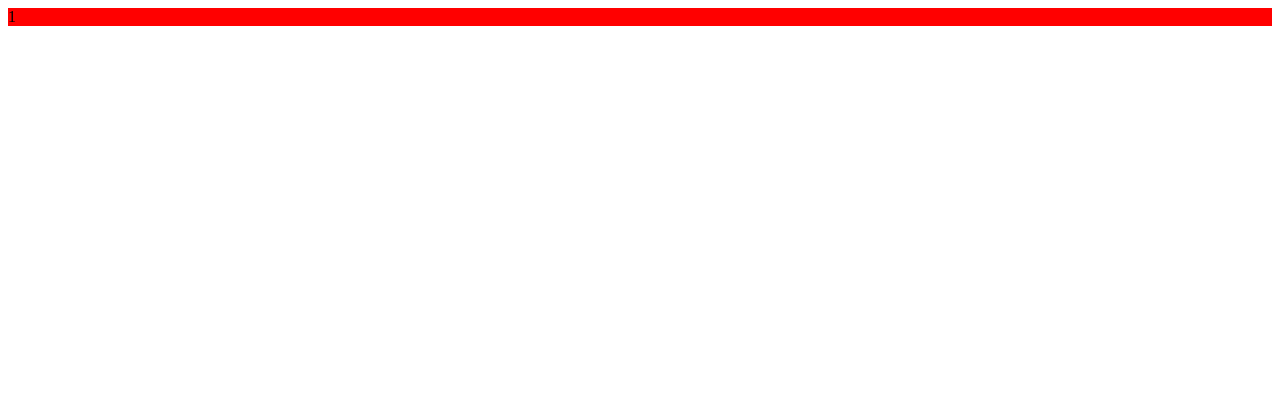
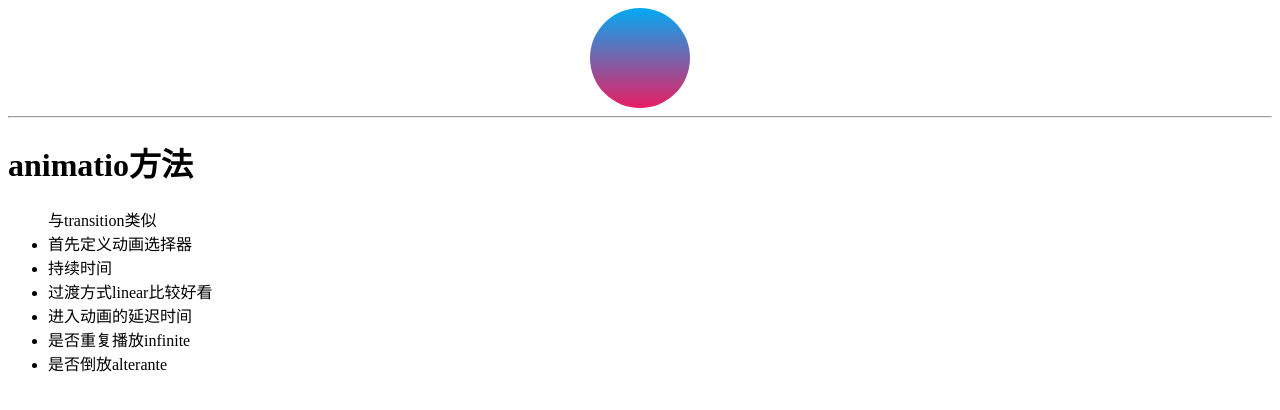
Before and after one commit to zpliu1126/javascripteProject, a plain HTML site: page css/animal/index.html in a window 1280 px wide. Drawn offline with Linux system fonts and the light colour scheme.

Commit message:
气泡旋转

```diff
--- a/css/animal/index.html
+++ b/css/animal/index.html
@@ -6,7 +6,22 @@
 </head>
 <body>
 <div class="container">
-	<div id="demo1">1</div>
+	<div id="demo1"></div>
+</div>
+<hr>
+<div id="comment">
+	<h1>animatio方法</h1>
+	<p>
+		<ul>与transition类似
+			<li>首先定义动画选择器</li>
+			<li>持续时间</li>
+			<li>过渡方式linear比较好看</li>
+			<li>进入动画的延迟时间</li>
+			<li>是否重复播放infinite</li>
+			<li>是否倒放alterante</li>
+		</ul>
+
+	</p>
 
 </div>
 </body>
--- a/css/animal/stytle.css
+++ b/css/animal/stytle.css
@@ -1,7 +1,42 @@
 .container{
 	display: grid;
-	grid-template:500px 500px;
+	/* div居中对齐 */
+	justify-content: center;
+	grid-template-rows: 100px;
+	grid-template-columns: 100px;
 }
 #demo1{
-	background-color: red;
+	display: grid;
+	justify-items: center;
+	align-items: center;
+	/* background-color: red; */
+	/* 定义圆形当50%以上时候 */
+	border-radius:50%;
+
 }
+#demo1{
+	transform-origin: 100px 100px;
+	animation: myanimal 5s linear 0s infinite alternate;
+}
+@keyframes myanimal{
+	0%{
+		background: linear-gradient(#03A9F4,#E91E63);
+		transform:  rotate(-360deg) ;
+	}
+	25%{
+		background: linear-gradient(#9b59b6,#e67e22);
+		transform:  rotate(360deg) ;
+	}
+	50%{
+		background: linear-gradient(#009432,#ED4C67);
+		transform:  rotate(720deg);
+	}
+	75%{
+		background: linear-gradient(#12CBC4,#A3CB38);
+		transform:   rotate(1080deg);
+	}
+	100%{
+		background: linear-gradient(#03A9F4,#E91E63);
+		transform:  rotate(1440deg);
+	}
+}
```
